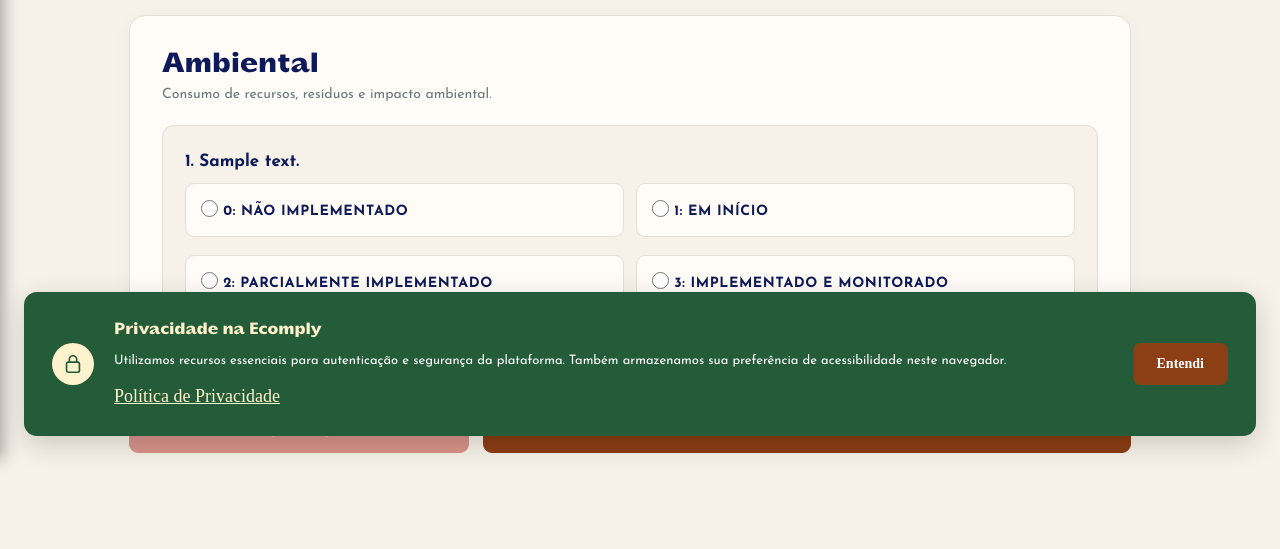
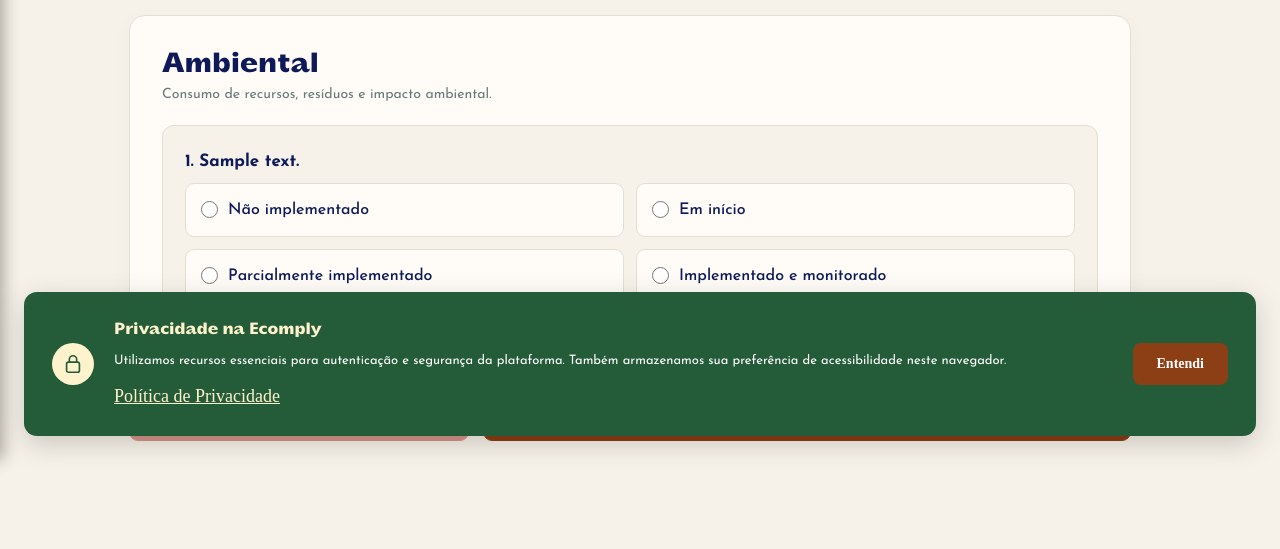
Before and after one commit to mariaeugeniamoraes/projeto_fds_2026.2, a Django app: page /empresas/1/diagnostico/ in a window 1280 px wide. Shown: the part 340-889 px from the top of the page. Run offline with Django 5.2, Linux system fonts and the light colour scheme; a user stored in the database is signed in; tables that the repository leaves empty hold one stand-in row (values such as "Sample post").

Commit message:
Remove numeração das alternativas do formulário ESG.

```diff
--- a/core/templates/core/diagnostico.html
+++ b/core/templates/core/diagnostico.html
@@ -237,11 +237,24 @@ Diagnóstico ESG | Ecomply
         clear: both;
     }
 
-    /* A Josefin Sans desenha o texto um pouco abaixo do centro;
-       desce a bolinha para ficar na mesma linha do texto. */
+    /* Texto das alternativas: escrita normal, sem caixa alta.
+       O !important anula o "form label" global do style.css,
+       feito para os rótulos dos formulários de cadastro. */
 
-    .diagnostico-page .diagnostico-opcoes input[type="radio"] {
-        transform: translateY(2px);
+    .diagnostico-page .diagnostico-opcoes label {
+        display: flex !important;
+        align-items: center;
+        margin: 0 !important;
+
+        font-family: 'Josefin Sans', sans-serif !important;
+        font-size: 16px !important;
+        font-weight: 500 !important;
+        letter-spacing: normal !important;
+        text-transform: none !important;
+    }
+
+    .diagnostico-page .diagnostico-opcoes label:has(input:checked) {
+        font-weight: 700 !important;
     }
 
     /* Modo escuro */
@@ -534,7 +547,7 @@ Diagnóstico ESG | Ecomply
                                         required
                                         aria-describedby="erro-pergunta-{{ pergunta.id }}"
                                     >
-                                    <span>0: Não implementado</span>
+                                    <span>Não implementado</span>
                                 </label>
 
                                 <label>
@@ -545,7 +558,7 @@ Diagnóstico ESG | Ecomply
                                         required
                                         aria-describedby="erro-pergunta-{{ pergunta.id }}"
                                     >
-                                    <span>1: Em início</span>
+                                    <span>Em início</span>
                                 </label>
 
                                 <label>
@@ -556,7 +569,7 @@ Diagnóstico ESG | Ecomply
                                         required
                                         aria-describedby="erro-pergunta-{{ pergunta.id }}"
                                     >
-                                    <span>2: Parcialmente implementado</span>
+                                    <span>Parcialmente implementado</span>
                                 </label>
 
                                 <label>
@@ -567,7 +580,7 @@ Diagnóstico ESG | Ecomply
                                         required
                                         aria-describedby="erro-pergunta-{{ pergunta.id }}"
                                     >
-                                    <span>3: Implementado e monitorado</span>
+                                    <span>Implementado e monitorado</span>
                                 </label>
 
                             </div>
```
